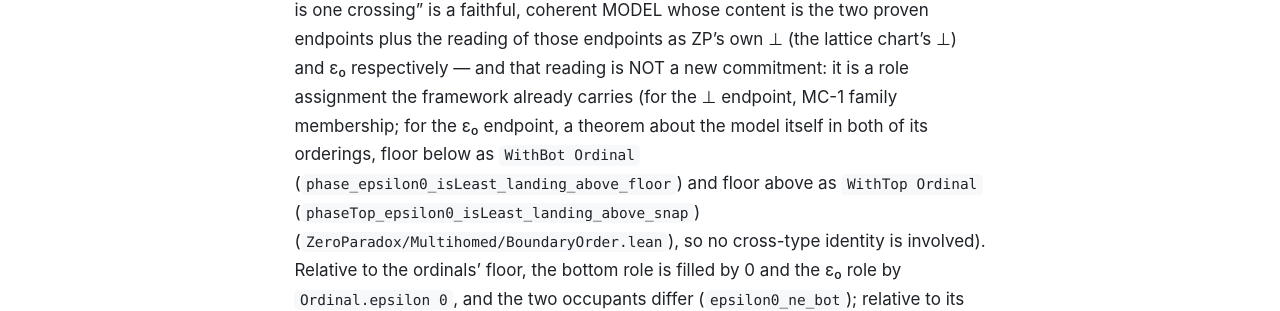
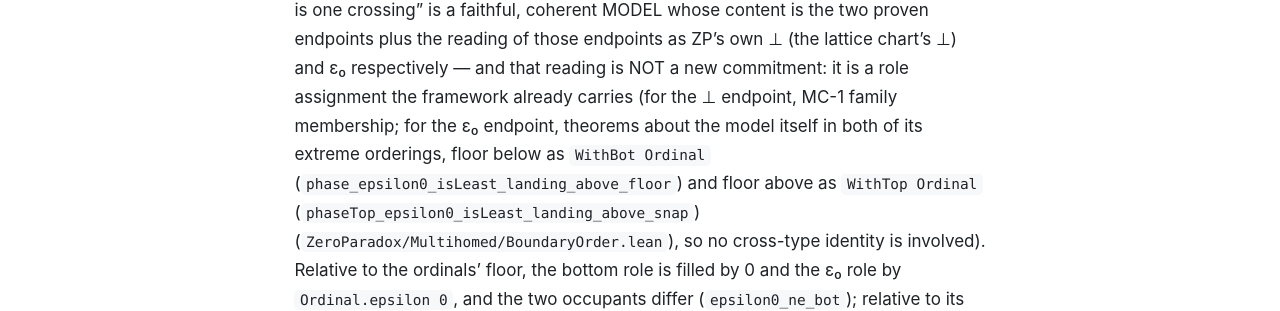
Before and after one commit to timbrigham/ZeroParadox, a Jekyll site: the page built from ZeroParadox/Multihomed/Boundary.md, in a window 1280 px wide and 900 px high, scrolled down 5468 px. Shown: the part 347-658 px from the top of the window. Built offline with Jekyll 4.4.1, drawn with Linux system fonts in a browser that asks for light colours; our own code applies the rules of GitHub Pages for plain Markdown files; some of the changed text lies outside the part shown.

Commit message:
Markdown: extreme orderings, the multiplicative reading, a cleaner pointer
Tim's 2026-10-03 ruling, Markdown layer:
- CLAIMS.md (Rung C row), LEAN_CUSTOM_REGISTRY.md (Phase), Boundary.md: theorems about the
  model in both of its extreme orderings, matching Boundary.lean and the Keystone Addendum
- Incompleteness.md section I: the multiplicative reading is not a ZPSemilattice, since
  multiplication on Z_[2] is not idempotent (2 * 2 != 2)
- CLAIMS.md epsilon-0 row: `cnf_bridge_type_boundary` in `ZeroParadox/Ordinal/CnfBridge.lean`
  co-witnesses the two limits instead

Co-Authored-By: Claude Opus 5.5 (1M context) <noreply@anthropic.com>
Claude-Session: https://claude.ai/code/session_01M7PxaZmdYwacRczCRPuVWC

```diff
--- a/ZeroParadox/Multihomed/Boundary.md
+++ b/ZeroParadox/Multihomed/Boundary.md
@@ -169,8 +169,8 @@ ascent, and the irreversible snap are represented. Given that model the theorems
 nontrivially, by ordinal well-founded induction. So "the snap is one crossing" is a faithful, coherent
 MODEL whose content is the two proven endpoints plus the reading of those endpoints as ZP's own ⊥ (the lattice chart's ⊥) and ε₀
 respectively — and that reading is NOT a new commitment: it is a role assignment the framework already
-carries (for the ⊥ endpoint, MC-1 family membership; for the ε₀ endpoint, a theorem about the model
-itself in both of its orderings, floor below as `WithBot Ordinal`
+carries (for the ⊥ endpoint, MC-1 family membership; for the ε₀ endpoint, theorems about the model
+itself in both of its extreme orderings, floor below as `WithBot Ordinal`
 (`phase_epsilon0_isLeast_landing_above_floor`) and floor above as `WithTop Ordinal`
 (`phaseTop_epsilon0_isLeast_landing_above_snap`) (`ZeroParadox/Multihomed/BoundaryOrder.lean`), so no
 cross-type identity is involved). Relative to the ordinals' floor, the bottom role is filled by 0 and the
```
Also changed, not shown: CLAIMS.md (+2 -2 lines), LEAN_CUSTOM_REGISTRY.md (+1 -1 lines), ZeroParadox/Ordinal/Incompleteness.md (+1 -1 lines).
